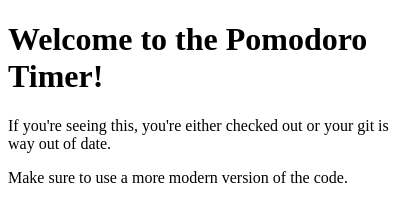
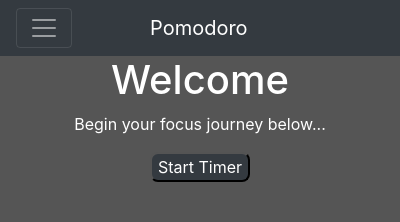
Before and after one commit to ConnorHerfurth/Pomodoro-Timer, an Electron app: page index.html in a window 400 px wide. Drawn offline with nearby package versions, Linux system fonts and the light colour scheme.

Commit message:
Bootstrap, ESLint, and Basic Layout
 - Added Bootstrap to project
 - Added ESLint to project
 - Set up basic layout, including navbar, introduction text, and start
   button.

```diff
--- /dev/null
+++ b/index.css
@@ -0,0 +1,37 @@
+.navbar {
+    position: relative;
+}
+
+.navbar-brand {
+    position: absolute;
+    left: 50%;
+    margin-left: -50px;
+    display: block;
+}
+
+.options {
+    display: flex;
+    justify-content: space-between;
+}
+
+.options a p {
+    padding: 50px;
+}
+
+.timer-start {
+    color: white;
+    border-style: 2px solid rgba(0,0,0,0);
+    box-shadow: none;
+    border-radius: 8px;
+}
+
+a {
+    text-decoration: none;
+    color: white;
+}
+
+body {
+    background-color: #555555;
+    text-align: center;
+    color: white;
+}
--- a/index.html
+++ b/index.html
@@ -1,11 +1,45 @@
 <!DOCTYPE html>
 <html>
-    <head>
-        <title>Pomodoro Timer</title>
-    </head>
-    <body>
-        <h1>Welcome to the Pomodoro Timer!</h1>
-        <p>If you're seeing this, you're either checked out or your git is way out of date.</p>
-        <p>Make sure to use a more modern version of the code.</p>
-    </body>
+  <head>
+	<!-- Bootstrap Headers -->
+    <meta charset="utf-8">
+    <meta name="viewport" content="width=device-width, initial-scale=1, shrink-to-fit=no">
+
+	<!-- Bootstrap Imports -->
+    <link rel="stylesheet" href="https://cdn.jsdelivr.net/npm/bootstrap@4.3.1/dist/css/bootstrap.min.css" integrity="sha384-ggOyR0iXCbMQv3Xipma34MD+dH/1fQ784/j6cY/iJTQUOhcWr7x9JvoRxT2MZw1T" crossorigin="anonymous">
+	<script src="https://code.jquery.com/jquery-3.3.1.slim.min.js" integrity="sha384-q8i/X+965DzO0rT7abK41JStQIAqVgRVzpbzo5smXKp4YfRvH+8abtTE1Pi6jizo" crossorigin="anonymous"></script>
+	<script src="https://cdn.jsdelivr.net/npm/popper.js@1.14.7/dist/umd/popper.min.js" integrity="sha384-UO2eT0CpHqdSJQ6hJty5KVphtPhzWj9WO1clHTMGa3JDZwrnQq4sF86dIHNDz0W1" crossorigin="anonymous"></script>
+	<script src="https://cdn.jsdelivr.net/npm/bootstrap@4.3.1/dist/js/bootstrap.min.js" integrity="sha384-JjSmVgyd0p3pXB1rRibZUAYoIIy6OrQ6VrjIEaFf/nJGzIxFDsf4x0xIM+B07jRM" crossorigin="anonymous"></script>
+
+	<!-- Stylesheets -->
+	<link rel="stylesheet" href="index.css">
+
+	<!-- Miscellaneous -->
+</head>
+  <body>
+	<div class="pos-f-t">
+		<div class="collapse" id="navbarToggleExternalContent">
+		  <div class="bg-dark p-4">
+			<div class="options">
+				<a href="#">Timer</a>
+				<p>|</p>
+				<a href="#">Data</a>
+				<p>|</p>
+				<a href="#">Habits</a>
+			</div>
+		  </div>
+		</div>
+		<nav class="navbar navbar-dark bg-dark">
+		  <button class="navbar-toggler" type="button" data-toggle="collapse" data-target="#navbarToggleExternalContent" aria-controls="navbarToggleExternalContent" aria-expanded="false" aria-label="Toggle navigation">
+			<span class="navbar-toggler-icon"></span>
+		  </button>
+		  <a class="navbar-brand" href="#">Pomodoro</a>
+		</nav>
+	  </div>
+	<div id="main-content">
+		<h1>Welcome</h1>
+		<p>Begin your focus journey below...</p>
+		<button class="timer-start bg-dark">Start Timer</button>
+	</div>
+  </body>
 </html>
--- a/package.json
+++ b/package.json
@@ -24,7 +24,10 @@
     "@electron-forge/maker-squirrel": "^7.2.0",
     "@electron-forge/maker-zip": "^7.2.0",
     "@electron-forge/plugin-auto-unpack-natives": "^7.2.0",
-    "electron": "^28.0.0"
+    "bootstrap": "^5.3.2",
+    "electron": "^28.0.0",
+    "eslint": "^8.55.0",
+    "eslint-config-google": "^0.14.0"
   },
   "dependencies": {
     "electron-squirrel-startup": "^1.0.0"
```
Also changed, not shown: main.js (+11 -11 lines), .eslintrc.json (added), 1 other file.
